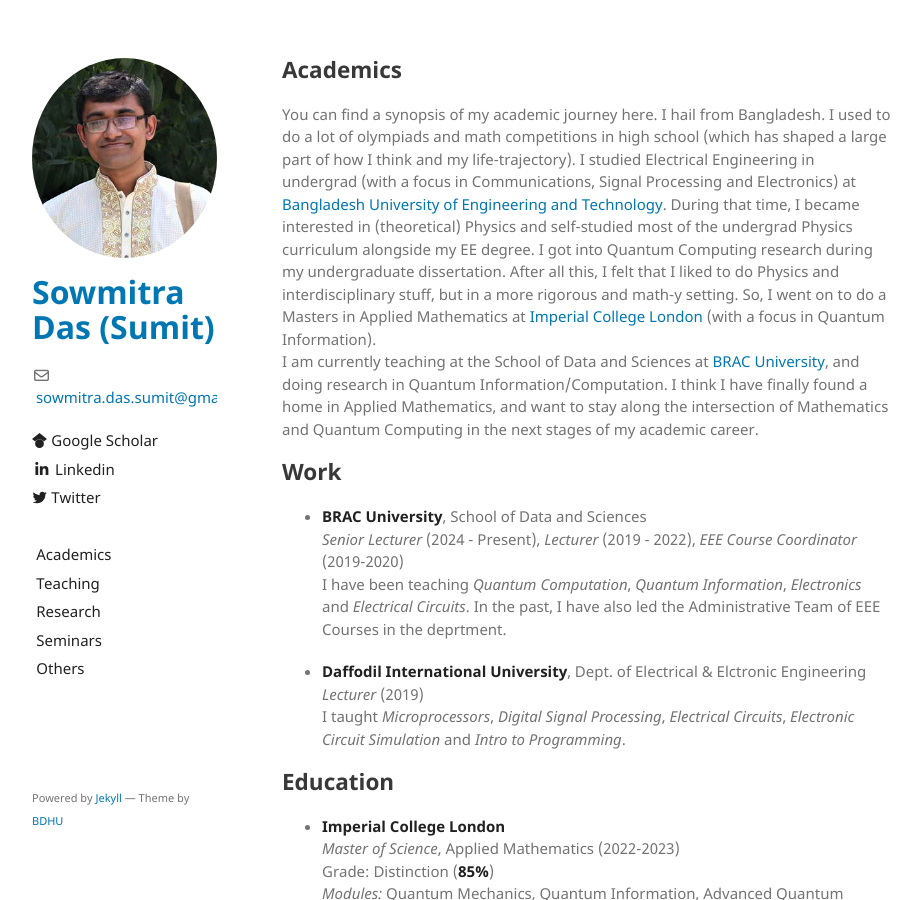
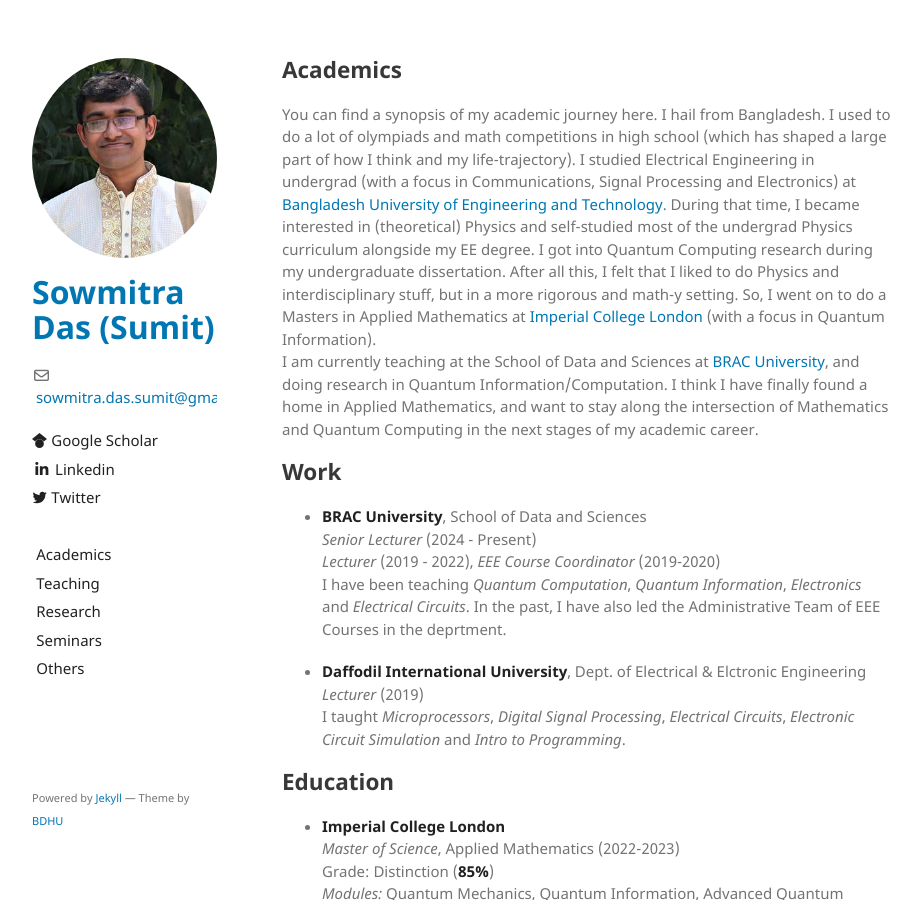
Before and after one commit to sowmitra-das-sumit/sowmitra-das-sumit.github.io, a Jekyll site: the page built from academics.md, in a window 1280 px wide and 900 px high. Shown: the whole window, without its empty margins (178-1099 px from the left). Built offline with Jekyll 4.4.1, drawn with Linux system fonts in a browser that asks for light colours; the repository's description, which GitHub fills in, is left out; our own code applies the rules of GitHub Pages for plain Markdown files.

```diff
--- a/academics.md
+++ b/academics.md
@@ -7,7 +7,7 @@ I am currently teaching at the School of Data and Sciences at [BRAC University](
 
 ## Work
 - **BRAC University**, School of Data and Sciences\
-  _Senior Lecturer_ (2024 - Present),
+  _Senior Lecturer_ (2024 - Present)\
   _Lecturer_ (2019 - 2022), _EEE Course Coordinator_ (2019-2020)\
   I have been teaching _Quantum Computation_, _Quantum Information_, _Electronics_ and _Electrical Circuits_. In the past, I have also led the Administrative Team of EEE Courses in the deprtment.
 
```
